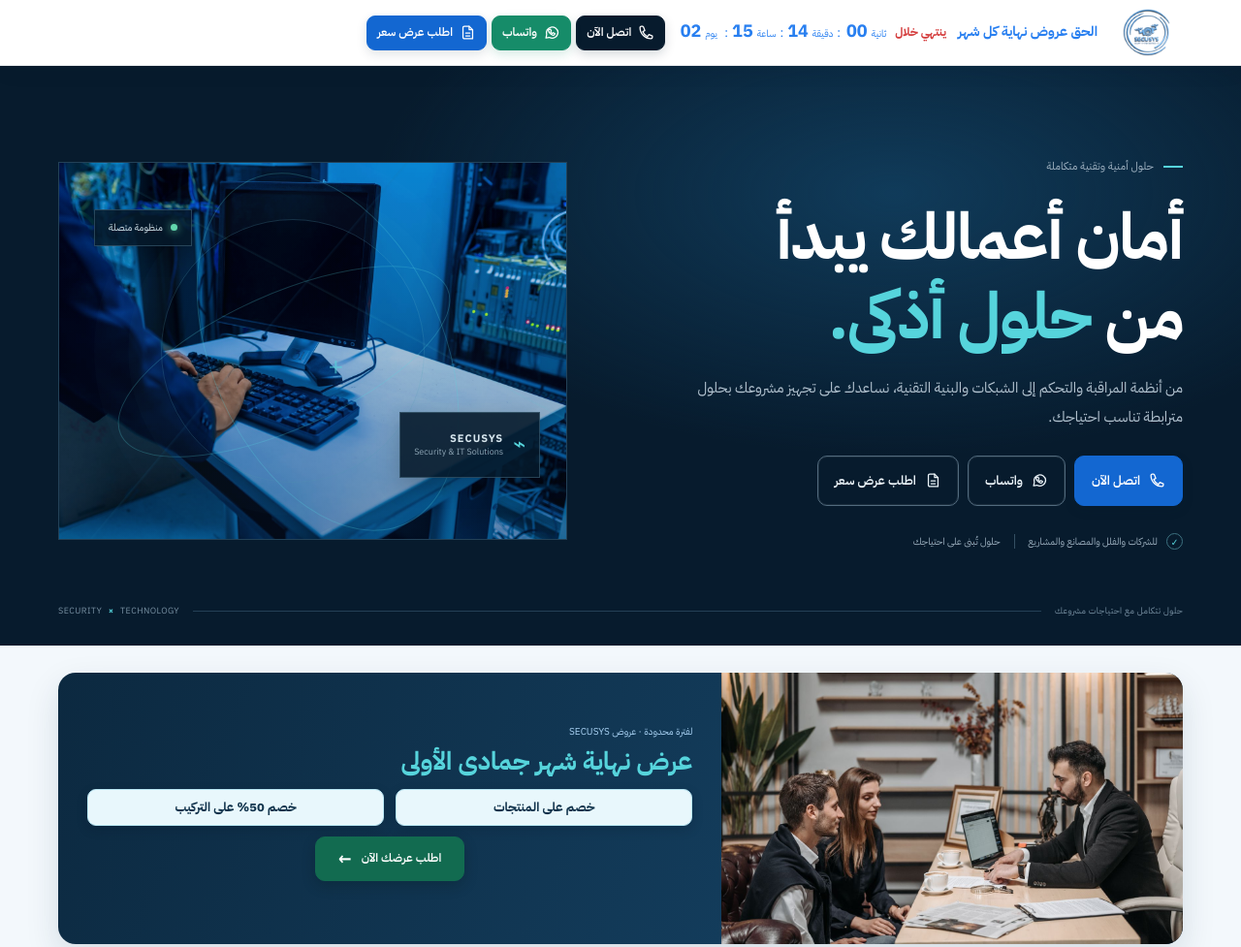
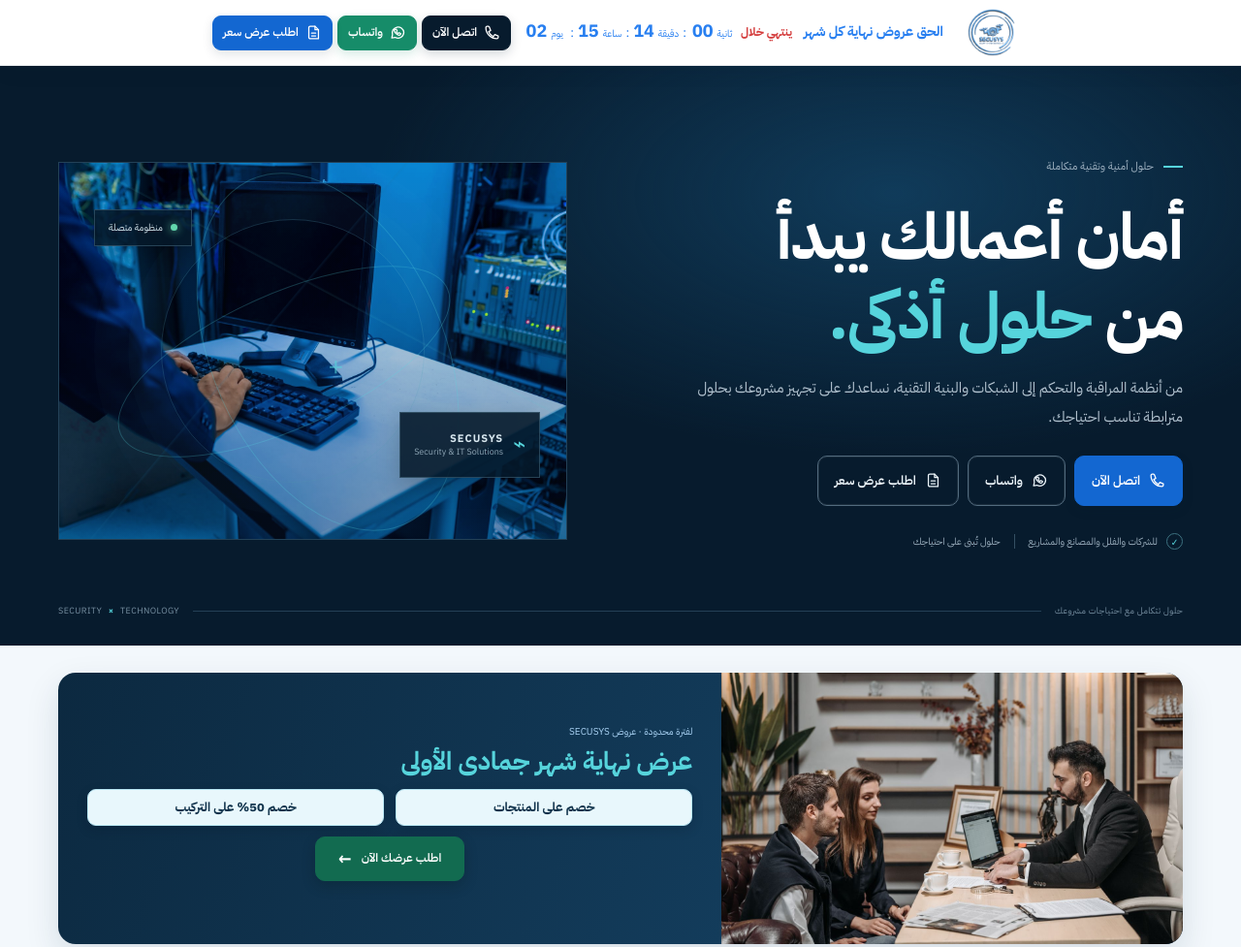
Before and after one commit to mustafaabusalama-svg/SECUSYS, a plain HTML site: page index.html in a window 1280 px wide. Shown: the top 977 px of the page at 97% size. Drawn offline with Linux system fonts and the light colour scheme.

Commit message:
Center sticky header content group

```diff
--- a/styles.css
+++ b/styles.css
@@ -162,3 +162,7 @@
 .testimonial-person{border:0;padding:0;margin-top:auto;justify-content:flex-start;}
 .person-avatar{width:34px;height:34px;border:1px solid rgba(86,212,220,.2);background:#1a4057;color:var(--cyan);}
 @media(max-width:760px){.testimonial-grid{gap:10px}.testimonial-placeholder,.testimonial-placeholder:nth-child(n){min-height:0;margin:0;padding:16px;border-radius:12px}.testimonial-placeholder:nth-child(even){margin-inline-start:14px}.testimonial-placeholder>p{font-size:12px;margin-bottom:13px}.person-avatar{width:32px;height:32px}}
+
+/* Center the existing sticky-header content group on every breakpoint. */
+.header-inner{justify-content:center}
+@media(max-width:760px){.header-inner{justify-content:center}}
```
